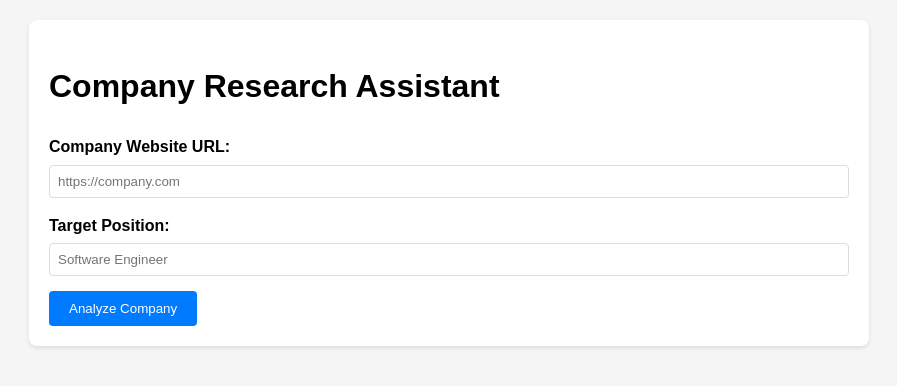
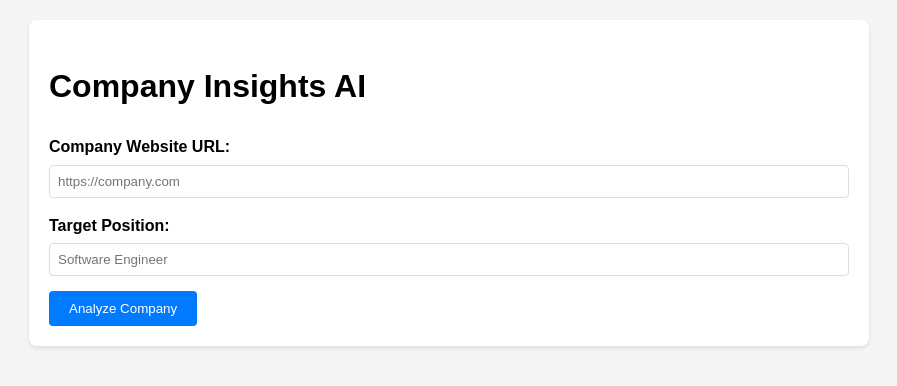
Before and after one commit to aamirsaleem67/company-insights-ai, a website: page public/index.html in a window 1280 px wide. Shown: the whole page, without its empty margins (191-1088 px from the left). Drawn offline with Linux system fonts and the light colour scheme.

```diff
--- a/package.json
+++ b/package.json
@@ -1,5 +1,5 @@
 {
-  "name": "company-research-assistant",
+  "name": "company-insights-ai",
   "version": "1.0.0",
   "description": "Company research assistant for job applicants",
   "main": "server.js",
--- a/public/index.html
+++ b/public/index.html
@@ -3,7 +3,7 @@
   <head>
     <meta charset="UTF-8" />
     <meta name="viewport" content="width=device-width, initial-scale=1.0" />
-    <title>Company Research Assistant</title>
+    <title>Company Insights AI</title>
     <link rel="stylesheet" href="styles.css" />
     <style>
       input:disabled,
@@ -29,7 +29,7 @@
   </head>
   <body>
     <div class="container">
-      <h1>Company Research Assistant</h1>
+      <h1>Company Insights AI</h1>
       <form id="researchForm">
         <div class="form-group">
           <label for="companyUrl">Company Website URL:</label>
```
Also changed, not shown: README.md, 2 other files.
